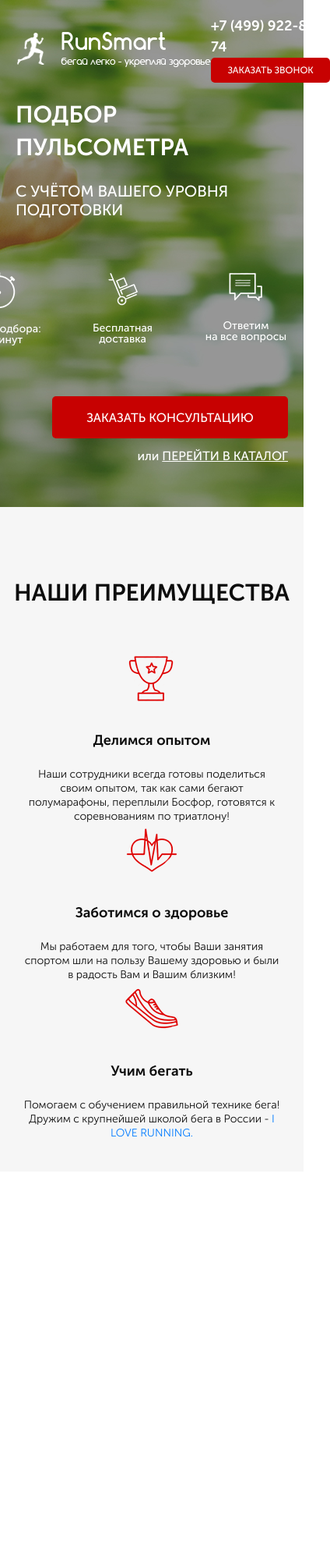
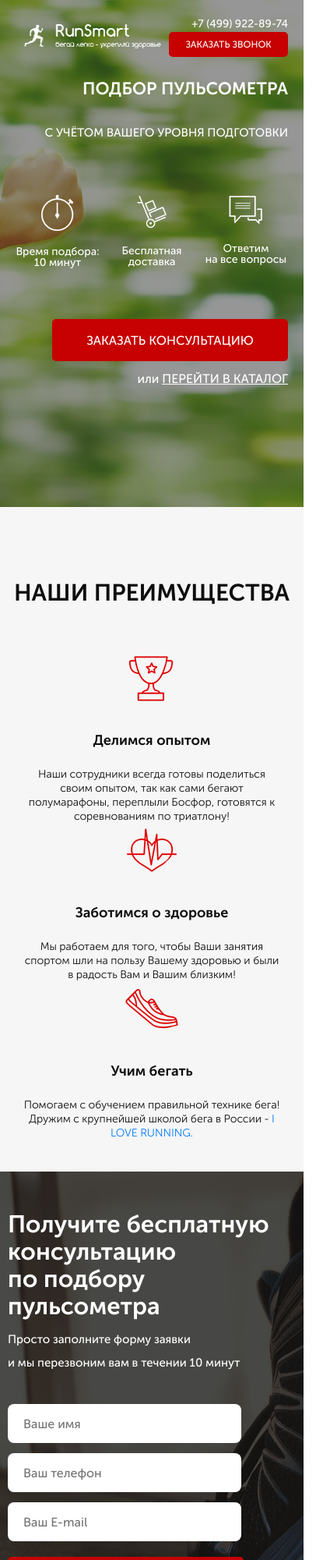
Before and after one commit to KravchenkoIllia/Pulse_project, a website: page src/index.html in a window 390 px wide. Shown: the top 2000 px of the page at 78% size, 424 px wide, since content can reach past the window. Before the commit the page ends 1502 px from the top, so only its background shows below. Drawn offline with nearby package versions, Linux system fonts and the light colour scheme; files whose address does not match are found by name.

Commit message:
carousel

```diff
--- a/src/index.html
+++ b/src/index.html
@@ -6,11 +6,12 @@
     <meta name="viewport" content="width=device-width, initial-scale=1.0">
     <link rel="stylesheet" href="css/fonts.css">
     <link rel="stylesheet" href="css/bootstrap-reboot.min.css">
+    <link rel="stylesheet" href="https://cdnjs.cloudflare.com/ajax/libs/tiny-slider/2.9.4/tiny-slider.css">
     <link rel="stylesheet" href="css/style.min.css">
     <title>Pulse Project</title>
 </head>
 <body>
-    <div class="promo">
+    <section class="promo">
         <div class="container">
             <header class="header">
                 <div class="header__logo">
@@ -49,10 +50,10 @@
                 </div>
             </div>
         </div>
-    </div>
-    <div class="benefits">
+    </section>
+    <section class="benefits">
         <div class="container">
-            <div class="benefits__header">НАШИ ПРЕИМУЩЕСТВА</div>
+            <div class="title">НАШИ ПРЕИМУЩЕСТВА</div>
             <div class="benefits__wrapper">
                 <div class="benefits__item">
                     <div class="benefits__img">
@@ -77,6 +78,39 @@
                 </div>
             </div>
         </div>
-    </div>
+    </section>
+    <section class="consultation">
+        <div class="container">
+            <h2 class="title title__white">Получите бесплатную консультацию<br> по подбору пульсометра </h2>
+            <h3 class="consultation__subtitle">Просто заполните форму заявки<br> и мы перезвоним вам в течении 10 минут</h3>
+            <form action="" class="form__order">
+                <input required name="name" placeholder="Ваше имя" type="text">
+                <input required name="tel" placeholder="Ваш телефон" type="number">
+                <input required name="email" placeholder="Ваш E-mail" type="email">
+                <button class="button button__order">заказать кОНСУЛЬТАЦИЮ</button>
+            </form>
+        </div>
+    </section>
+
+    <section class="carousel">
+        <div class="container">
+            <div class="carousel__inner">
+                <div class="carousel__item">
+                    <img src="img/slaide_1.png" alt="slide">
+                </div>
+                <div class="carousel__item">
+                    <img src="img/slaide_2.png" alt="slide">
+                </div>
+                <div class="carousel__item">
+                    <img src="img/slaide_3.png" alt="slide">
+                </div>
+            </div>
+            <button type="button" class="prev"><img src="icons/left.png" alt="prev"></button>
+            <button type="button" class="next"><img src="icons/right.png" alt="right"></button>
+        </div>
+    </section>
+
+    <script src="https://cdnjs.cloudflare.com/ajax/libs/tiny-slider/2.9.2/min/tiny-slider.js"></script>
+    <script src="js/script.js"></script>
 </body>
 </html>
--- /dev/null
+++ b/src/js/script.js
@@ -0,0 +1,14 @@
+const slider = tns({
+    container: '.carousel__inner',
+    items: 1,
+    slideBy: 'page',
+    nav: false,
+    autoplay: false,
+    controls: false
+  });
+
+  document.querySelector('.next').addEventListener('click', function () {
+    slider.goTo('next');})
+
+  document.querySelector('.prev').addEventListener('click', function () {
+    slider.goTo('prev');})
--- a/src/sass/blocks/_benefits.scss
+++ b/src/sass/blocks/_benefits.scss
@@ -2,13 +2,6 @@
     padding: 95px 0 40px 0;
     min-height: 473px;
     background: #F6F6F6;
-    &__header {
-        font-weight: 700;
-        font-size: 30px;
-        line-height: 30px;
-        text-align: center;
-        color: #0D0D0D;
-    }
     &__wrapper {
         margin-top: 60px;
         display: flex;
--- a/src/sass/blocks/_buttons.scss
+++ b/src/sass/blocks/_buttons.scss
@@ -19,4 +19,10 @@
         font-size: 16px;
         line-height: 25px;
     }
+    &__order {
+        width: 303px;
+        height: 58px;
+        background: #C70101;
+        font-size: 16px;
+    }
 }
--- /dev/null
+++ b/src/sass/blocks/_carousels.scss
@@ -0,0 +1,25 @@
+.carousel {
+    padding: 81px 0;
+    .tns-item {
+        img {
+            display: block;
+            margin: 0 auto;
+        }
+
+    }
+    .prev{
+        position: absolute;
+        top: 50%;
+        transform: translateY(-50%);
+        border: none;
+        background-color: #fff;
+    }
+    .next{
+        position: absolute;
+        top: 50%;
+        transform: translateY(-50%);
+        right: 0;
+        border: none;
+        background-color: #fff;
+    }
+}
--- /dev/null
+++ b/src/sass/blocks/_consultation.scss
@@ -0,0 +1,30 @@
+.consultation {
+    min-height: 680px;
+    padding: 100px 0;
+    background: url('../img/bg2.png') center (center/cover) no-repeat;
+    &__subtitle {
+        margin-top: 10px;
+        font-weight: 500;
+        font-size: 20px;
+        line-height: 30px;
+        display: flex;
+        align-items: flex-end;
+        color: #FFFFFF;
+    }
+    .form__order {
+        margin-top: 38px;
+        display: flex;
+        flex-direction: column;
+        input {
+            padding: 0 20px;
+            margin-bottom: 13px;
+            width: 300px;
+            height: 50px;
+            border-radius: 8px;
+            border: none;
+            &:nth-child(3){
+                margin-bottom: 20px;
+            }
+        }
+    }
+}
--- a/src/sass/blocks/_header.scss
+++ b/src/sass/blocks/_header.scss
@@ -2,6 +2,12 @@
     display: flex;
     justify-content: space-between;
     align-items: center;
+    &__logo {
+        img{
+            padding: 0 10px;
+            width: 100%;
+        }
+    }
     &__official{
         font-weight: 500;
         font-size: 12px;
--- a/src/sass/blocks/_media.scss
+++ b/src/sass/blocks/_media.scss
@@ -9,6 +9,9 @@
                 font-size: 20px;
             }
         }
+    }
+    .consultation {
+        padding: 80px 10px;
     }
 
 }
@@ -29,4 +32,39 @@
             width: 100%;
         }
     }
+    .consultation {
+        padding: 50px 10px;
+    }
 }
+@media(max-width: 575px) {
+    .header {
+        &__phone{
+            font-size: 14px;
+            font-weight: 500;
+        }
+    }
+    .promo {
+        padding: 20px;
+        &__wrapper {
+            h1 {
+                font-size: 22px;
+            }
+            h2 {
+                font-size: 15px;
+            }
+        }
+        &__items {
+            width: 100%;
+        }
+    }
+    .title__white {
+        font-size: 31px;
+        line-height: 35px;
+    }
+    .consultation {
+        padding: 50px 10px;
+        &__subtitle {
+            font-size: 15px;
+        }
+    }
+}
--- a/src/sass/blocks/_promo.scss
+++ b/src/sass/blocks/_promo.scss
@@ -1,7 +1,7 @@
 .promo {
     min-height: 650px;
     padding: 21px 0 93px 0;
-    background: url('../../img/bg.png') center (center/cover) no-repeat;
+    background: url('../img/bg.png') center (center/cover) no-repeat;
     &__wrapper {
         margin-top: 20px;
         display: flex;
--- /dev/null
+++ b/src/sass/blocks/_titles.scss
@@ -0,0 +1,13 @@
+.title {
+    font-weight: 700;
+    font-size: 30px;
+    line-height: 30px;
+    text-align: center;
+    color: #0D0D0D;
+    &__white{
+        font-size: 36px;
+        line-height: 54px;
+        color: #FFFFFF;
+        text-align: start;
+    }
+}
--- a/src/sass/style.scss
+++ b/src/sass/style.scss
@@ -6,6 +6,7 @@
 
 
 .container {
+    position: relative;
     max-width: 950px;
     margin: 0 auto;
 }
@@ -14,6 +15,9 @@
 @import 'blocks/header';
 @import 'blocks/buttons';
 @import 'blocks/benefits';
+@import 'blocks/consultation';
+@import 'blocks/titles';
+@import 'blocks/carousels';
 
 
 @import 'blocks/media';
```
Also changed, not shown: src/css/style.min.css, src/icons/left.png (added), src/icons/right.png (added).
